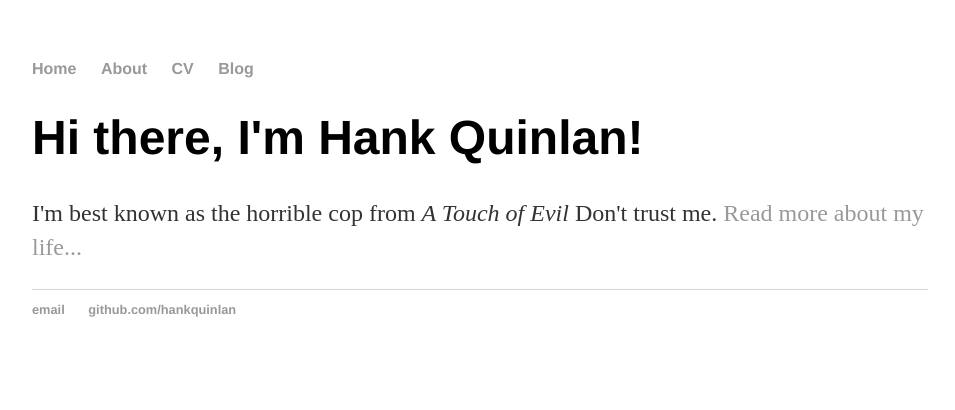
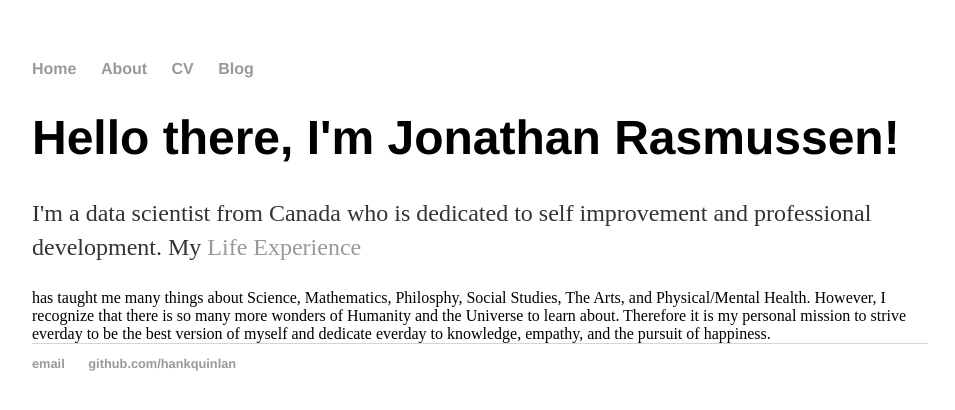
Before and after one commit to jonathan-rasmussen/jonathan-rasmussen.github.io, a Jekyll site: the page built from index.html, in a window 1280 px wide. Shown: the top 410 px of the page, without its empty margins (160-1115 px from the left). Built offline with Jekyll 4.4.1, drawn with Linux system fonts in a browser that asks for light colours.

Commit message:
Update index.html

```diff
--- a/index.html
+++ b/index.html
@@ -1,8 +1,11 @@
 ---
 layout: default
-title: Hank Quinlan, Horrible Cop
+title: Jonathan Rasmussen
 ---
 <div class="blurb">
-	<h1>Hi there, I'm Hank Quinlan!</h1>
-	<p>I'm best known as the horrible cop from <em>A Touch of Evil</em> Don't trust me. <a href="/about">Read more about my life...</a></p>
+	<h1>Hello there, I'm Jonathan Rasmussen!</h1>
+	<p>I'm a data scientist from Canada who is dedicated to self improvement and professional development.
+		My <a href="/about">Life Experience</a></p> has taught me many things about Science, Mathematics, Philosphy, Social Studies, The Arts, and Physical/Mental Health.
+		However, I recognize that there is so many more wonders of Humanity and the Universe to learn about. Therefore it is my personal mission to strive everday to be the
+		best version of myself and dedicate everday to knowledge, empathy, and the pursuit of happiness.
 </div><!-- /.blurb -->
```
